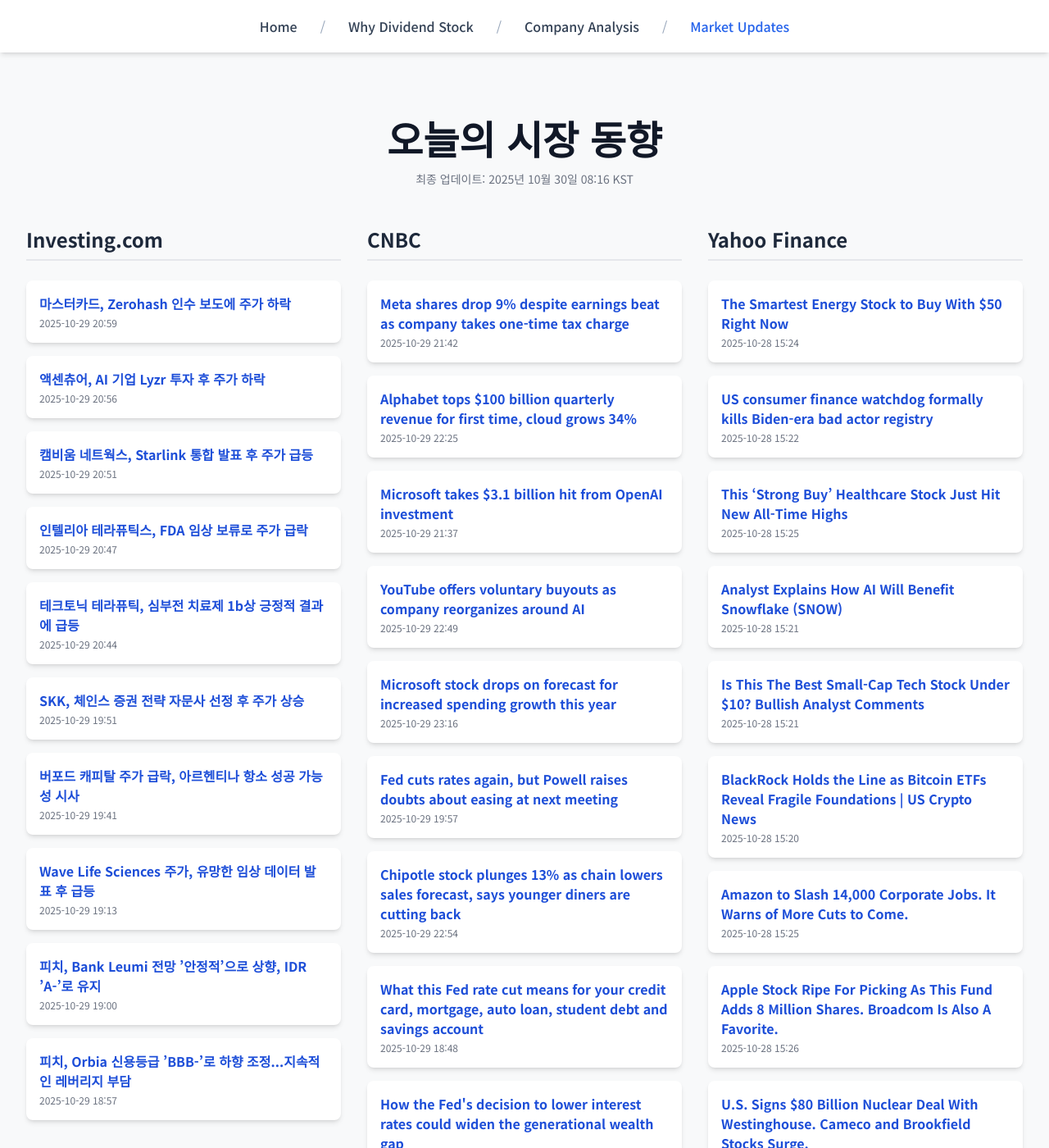
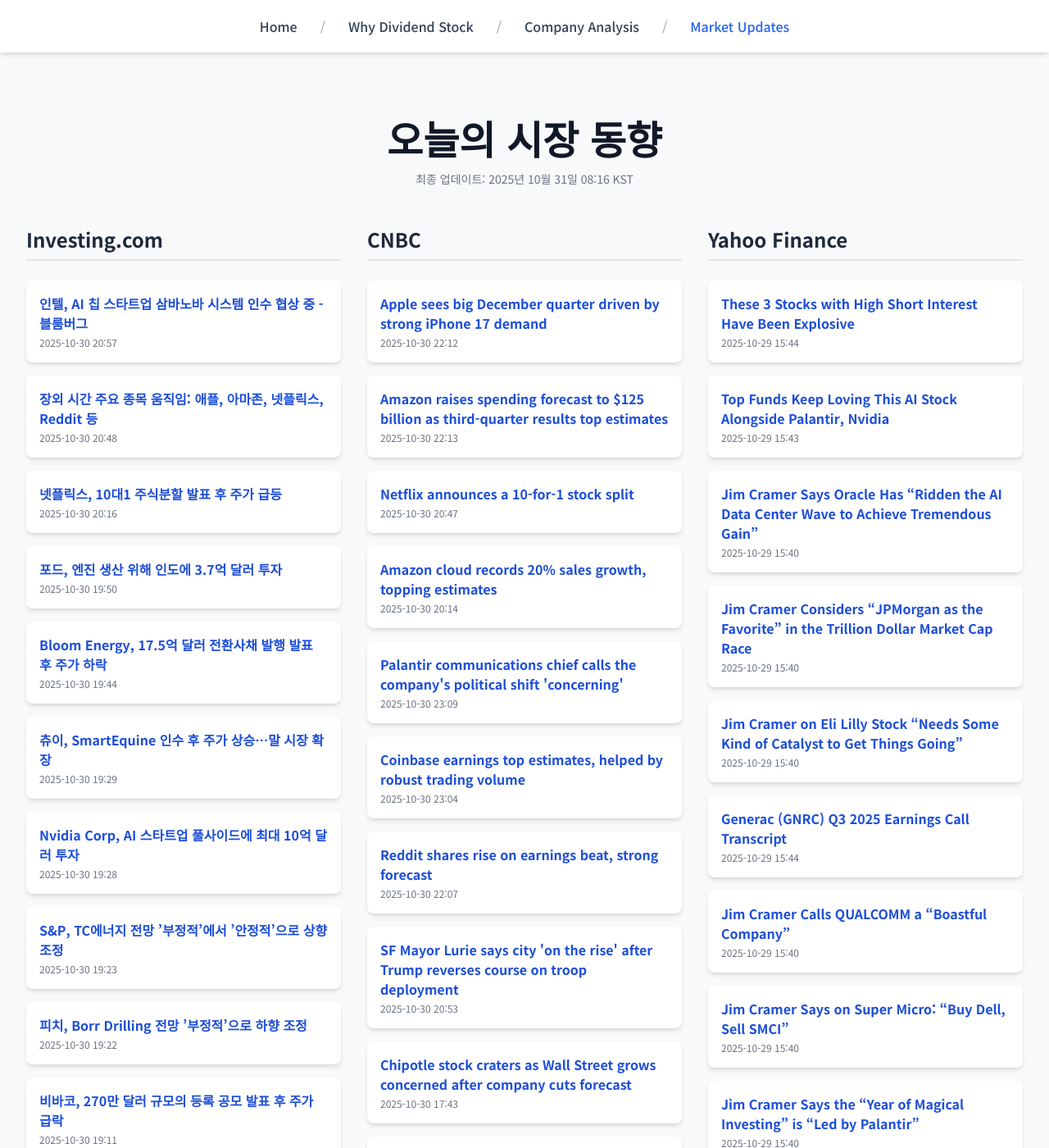
Before and after one commit to Kay-Hwang/my-company-analysis, a Jekyll site: the page built from market-updates.html, in a window 1280 px wide and 1400 px high. Shown: the whole window at 82% size. Built offline with Jekyll 4.4.1, drawn with Linux system fonts in a browser that asks for light colours; nearby versions of some CDN libraries; a script that is not in the unit is left out; some of the changed text lies outside the part shown.

Commit message:
Update daily data

```diff
--- a/_data/latest_data.json
+++ b/_data/latest_data.json
@@ -1,190 +1,190 @@
 {
-  "lastUpdated": "2025년 10월 30일 08:16 KST",
+  "lastUpdated": "2025년 10월 31일 08:16 KST",
   "news": {
     "investing": [
       {
-        "title": "마스터카드, Zerohash 인수 보도에 주가 하락",
-        "link": "https://kr.investing.com/news/stock-market-news/article-93CH-1689969",
-        "pubDate": "2025-10-29 20:59:35",
-        "summary": "마스터카드, Zerohash 인수 보도에 주가 하락"
+        "title": "인텔, AI 칩 스타트업 삼바노바 시스템 인수 협상 중 - 블룸버그",
+        "link": "https://kr.investing.com/news/stock-market-news/article-93CH-1692940",
+        "pubDate": "2025-10-30 20:57:41",
+        "summary": "인텔, AI 칩 스타트업 삼바노바 시스템 인수 협상 중 - 블룸버그"
       },
       {
-        "title": "액센츄어, AI 기업 Lyzr 투자 후 주가 하락",
-        "link": "https://kr.investing.com/news/stock-market-news/article-93CH-1689965",
-        "pubDate": "2025-10-29 20:56:23",
-        "summary": "액센츄어, AI 기업 Lyzr 투자 후 주가 하락"
+        "title": "장외 시간 주요 종목 움직임: 애플, 아마존, 넷플릭스, Reddit 등",
+        "link": "https://kr.investing.com/news/stock-market-news/article-432SI-1692913",
+        "pubDate": "2025-10-30 20:48:28",
+        "summary": "장외 시간 주요 종목 움직임: 애플, 아마존, 넷플릭스, Reddit 등"
       },
       {
-        "title": "캠비움 네트웍스, Starlink 통합 발표 후 주가 급등",
-        "link": "https://kr.investing.com/news/stock-market-news/article-93CH-1689962",
-        "pubDate": "2025-10-29 20:51:32",
-        "summary": "캠비움 네트웍스, Starlink 통합 발표 후 주가 급등"
+        "title": "넷플릭스, 10대1 주식분할 발표 후 주가 급등",
+        "link": "https://kr.investing.com/news/stock-market-news/article-1692756",
+        "pubDate": "2025-10-30 20:16:32",
+        "summary": "넷플릭스, 10대1 주식분할 발표 후 주가 급등"
       },
       {
-        "title": "인텔리아 테라퓨틱스, FDA 임상 보류로 주가 급락",
-        "link": "https://kr.investing.com/news/stock-market-news/article-93CH-1689956",
-        "pubDate": "2025-10-29 20:47:15",
-        "summary": "인텔리아 테라퓨틱스, FDA 임상 보류로 주가 급락"
+        "title": "포드, 엔진 생산 위해 인도에 3.7억 달러 투자",
+        "link": "https://kr.investing.com/news/stock-market-news/article-93CH-1692673",
+        "pubDate": "2025-10-30 19:50:10",
+        "summary": "포드, 엔진 생산 위해 인도에 3.7억 달러 투자"
       },
       {
-        "title": "테크토닉 테라퓨틱, 심부전 치료제 1b상 긍정적 결과에 급등",
-        "link": "https://kr.investing.com/news/stock-market-news/article-93CH-1689953",
-        "pubDate": "2025-10-29 20:44:46",
-        "summary": "테크토닉 테라퓨틱, 심부전 치료제 1b상 긍정적 결과에 급등"
+        "title": "Bloom Energy, 17.5억 달러 전환사채 발행 발표 후 주가 하락",
+        "link": "https://kr.investing.com/news/stock-market-news/article-93CH-1692666",
+        "pubDate": "2025-10-30 19:44:16",
+        "summary": "Bloom Energy, 17.5억 달러 전환사채 발행 발표 후 주가 하락"
       },
       {
-        "title": "SKK, 체인스 증권 전략 자문사 선정 후 주가 상승",
-        "link": "https://kr.investing.com/news/stock-market-news/article-93CH-1689800",
-        "pubDate": "2025-10-29 19:51:50",
-        "summary": "SKK, 체인스 증권 전략 자문사 선정 후 주가 상승"
+        "title": "츄이, SmartEquine 인수 후 주가 상승…말 시장 확장",
+        "link": "https://kr.investing.com/news/stock-market-news/article-93CH-1692651",
+        "pubDate": "2025-10-30 19:29:34",
+        "summary": "츄이, SmartEquine 인수 후 주가 상승…말 시장 확장"
       },
       {
-        "title": "버포드 캐피탈 주가 급락, 아르헨티나 항소 성공 가능성 시사",
-        "link": "https://kr.investing.com/news/stock-market-news/article-93CH-1689795",
-        "pubDate": "2025-10-29 19:41:42",
-        "summary": "버포드 캐피탈 주가 급락, 아르헨티나 항소 성공 가능성 시사"
+        "title": "Nvidia Corp, AI 스타트업 풀사이드에 최대 10억 달러 투자",
+        "link": "https://kr.investing.com/news/stock-market-news/article-93CH-1692650",
+        "pubDate": "2025-10-30 19:28:16",
+        "summary": "Nvidia Corp, AI 스타트업 풀사이드에 최대 10억 달러 투자"
       },
       {
-        "title": "Wave Life Sciences 주가, 유망한 임상 데이터 발표 후 급등",
-        "link": "https://kr.investing.com/news/stock-market-news/article-1689787",
-        "pubDate": "2025-10-29 19:13:28",
-        "summary": "Wave Life Sciences 주가, 유망한 임상 데이터 발표 후 급등"
+        "title": "S&P, TC에너지 전망 ’부정적’에서 ’안정적’으로 상향 조정",
+        "link": "https://kr.investing.com/news/stock-market-news/article-93CH-1692646",
+        "pubDate": "2025-10-30 19:23:46",
+        "summary": "S&P, TC에너지 전망 ’부정적’에서 ’안정적’으로 상향 조정"
       },
       {
-        "title": "피치, Bank Leumi 전망 ’안정적’으로 상향, IDR ’A-’로 유지",
-        "link": "https://kr.investing.com/news/stock-market-news/article-93CH-1689771",
-        "pubDate": "2025-10-29 19:00:57",
-        "summary": "피치, Bank Leumi 전망 ’안정적’으로 상향, IDR ’A-’로 유지"
+        "title": "피치, Borr Drilling 전망 ’부정적’으로 하향 조정",
+        "link": "https://kr.investing.com/news/stock-market-news/article-93CH-1692643",
+        "pubDate": "2025-10-30 19:22:58",
+        "summary": "피치, Borr Drilling 전망 ’부정적’으로 하향 조정"
       },
       {
-        "title": "피치, Orbia 신용등급 ’BBB-’로 하향 조정...지속적인 레버리지 부담",
-        "link": "https://kr.investing.com/news/stock-market-news/article-93CH-1689769",
-        "pubDate": "2025-10-29 18:57:20",
-        "summary": "피치, Orbia 신용등급 ’BBB-’로 하향 조정...지속적인 레버리지 부담"
+        "title": "비바코, 270만 달러 규모의 등록 공모 발표 후 주가 급락",
+        "link": "https://kr.investing.com/news/stock-market-news/article-93CH-1692632",
+        "pubDate": "2025-10-30 19:11:40",
+        "summary": "비바코, 270만 달러 규모의 등록 공모 발표 후 주가 급락"
       }
     ],
     "cnbc": [
       {
-        "title": "Meta shares drop 9% despite earnings beat as company takes one-time tax charge",
-        "link": "https://www.cnbc.com/2025/10/29/meta-q3-earnings-report-2025.html",
-        "pubDate": "Wed, 29 Oct 2025 21:42:05 GMT",
-        "summary": "Meta reported third-quarter earnings on Wednesday and saw shares drop 9% after it said it would take a one-time tax charge."
+        "title": "Apple sees big December quarter driven by strong iPhone 17 demand",
+        "link": "https://www.cnbc.com/2025/10/30/apple-aapl-earnings-report-q4-2025.html",
+        "pubDate": "Thu, 30 Oct 2025 22:12:03 GMT",
+        "summary": "The fourth quarter, which runs through the end of September, is the first quarter that includes sales from new iPhone 17 models."
       },
       {
-        "title": "Alphabet tops $100 billion quarterly revenue for first time, cloud grows 34%",
-        "link": "https://www.cnbc.com/2025/10/29/alphabet-google-q3-earnings.html",
-        "pubDate": "Wed, 29 Oct 2025 22:25:53 GMT",
-        "summary": "Alphabet reported third-quarter earnings after the bell Wednesday."
+        "title": "Amazon raises spending forecast to $125 billion as third-quarter results top estimates",
+        "link": "https://www.cnbc.com/2025/10/30/amazon-amzn-q3-earnings-report-2025.html",
+        "pubDate": "Thu, 30 Oct 2025 22:13:55 GMT",
+        "summary": "AWS revenue accelerated 20.2% to $33 billion, which CEO Andy Jassy said was a pace it hadn't seen since 2022."
       },
       {
-        "title": "Microsoft takes $3.1 billion hit from OpenAI investment",
-        "link": "https://www.cnbc.com/2025/10/29/microsoft-open-ai-investment-earnings.html",
-        "pubDate": "Wed, 29 Oct 2025 21:37:39 GMT",
-        "summary": "Microsoft and OpenAI are key partners in cloud and artificial intelligence, but they're increasingly becoming competitors as well."
+        "title": "Netflix announces a 10-for-1 stock split",
+        "link": "https://www.cnbc.com/2025/10/30/netflix-stock-split.html",
+        "pubDate": "Thu, 30 Oct 2025 20:47:33 GMT",
+        "summary": "The stock is currently one of 10 stocks in the S&amp;P 500 with a price above $1,000."
       },
       {
-        "title": "YouTube offers voluntary buyouts as company reorganizes around AI",
-        "link": "https://www.cnbc.com/2025/10/29/youtube-offers-voluntary-buyouts-as-company-reorganizes-around-ai.html",
-        "pubDate": "Wed, 29 Oct 2025 22:49:22 GMT",
-        "summary": "In an internal memo to staff, YouTube CEO Neal Mohan said the platform is reorganizing its product teams for the first time in a decade."
+        "title": "Amazon cloud records 20% sales growth, topping estimates",
+        "link": "https://www.cnbc.com/2025/10/30/aws-q3-2025-earnings-report-amazon-cloud.html",
+        "pubDate": "Thu, 30 Oct 2025 20:14:15 GMT",
+        "summary": "Amazon Web Services is the world's top provider of cloud infrastructure, but it's facing intensifying pressure from competitors Google and Microsoft."
       },
       {
-        "title": "Microsoft stock drops on forecast for increased spending growth this year",
-        "link": "https://www.cnbc.com/2025/10/29/microsoft-msft-q1-2026-earnings-report.html",
-        "pubDate": "Wed, 29 Oct 2025 23:16:06 GMT",
-        "summary": "Microsoft's cloud business has been growing faster than rival Amazon Web Services, as the company ramps up artificial intelligence investments."
+        "title": "Palantir communications chief calls the company's political shift 'concerning'",
+        "link": "https://www.cnbc.com/2025/10/30/palantir-trump-karp-politics.html",
+        "pubDate": "Thu, 30 Oct 2025 23:09:26 GMT",
+        "summary": "Palantir Head of Global Communications Lisa Gordon's comments come as CEO Alex Karp aligns himself further with the Trump administration."
       },
       {
-        "title": "Fed cuts rates again, but Powell raises doubts about easing at next meeting",
-        "link": "https://www.cnbc.com/2025/10/29/fed-rate-decision-october-2025.html",
-        "pubDate": "Wed, 29 Oct 2025 19:57:56 GMT",
-        "summary": "The Federal Reserve on Wednesday released its interest decision following a two-day meeting."
+        "title": "Coinbase earnings top estimates, helped by robust trading volume",
+        "link": "https://www.cnbc.com/2025/10/30/coinbase-shares-rise-on-third-quarter-earnings-beat-.html",
+        "pubDate": "Thu, 30 Oct 2025 23:04:59 GMT",
+        "summary": "Coinbase shares rose more than 2% after the crypto exchange posted better-than-expected earnings and revenue for the third quarter."
       },
       {
-        "title": "Chipotle stock plunges 13% as chain lowers sales forecast, says younger diners are cutting back",
-        "link": "https://www.cnbc.com/2025/10/29/chipotle-cmg-earnings-q3-2025.html",
-        "pubDate": "Wed, 29 Oct 2025 22:54:54 GMT",
-        "summary": "Shares of Chipotle have tumbled 33% this year, dragging its market value down to roughly $54 billion."
+        "title": "Reddit shares rise on earnings beat, strong forecast",
+        "link": "https://www.cnbc.com/2025/10/30/reddit-rddt-q3-2025.html",
+        "pubDate": "Thu, 30 Oct 2025 22:07:39 GMT",
+        "summary": "Reddit reported third-quarter earnings on Thursday in which the company beat on the top and bottom and provided strong guidance."
       },
       {
-        "title": "What this Fed rate cut means for your credit card, mortgage, auto loan, student debt and savings account",
-        "link": "https://www.cnbc.com/2025/10/29/fed-rate-cut-credit-cards-mortgages-savings.html",
-        "pubDate": "Wed, 29 Oct 2025 18:48:59 GMT",
-        "summary": "Here’s a look at all of the ways the Fed decision could affect your finances."
+        "title": "SF Mayor Lurie says city 'on the rise' after Trump reverses course on troop deployment",
+        "link": "https://www.cnbc.com/2025/10/30/sf-mayor-daniel-lurie-says-city-improving-after-trump-deployment-issue.html",
+        "pubDate": "Thu, 30 Oct 2025 20:53:08 GMT",
+        "summary": "Mayor Lurie told CNBC that he feels pressure \"every day\" to deliver safe and clean streets for residents."
+      },
+      {
+        "title": "Chipotle stock craters as Wall Street grows concerned after company cuts forecast",
+        "link": "https://www.cnbc.com/2025/10/30/chipotle-stock-falls-after-q3-earnings-report.html",
+        "pubDate": "Thu, 30 Oct 2025 17:43:44 GMT",
+        "summary": "At least five Wall Street analysts have cut their price targets for Chipotle shares after the chain's third-quarter earnings report."
       },
       {
         "title": "How the Fed's decision to lower interest rates could widen the generational wealth gap",
         "link": "https://www.cnbc.com/2025/10/29/fed-rate-cut-generational-wealth-gap.html",
-        "pubDate": "Wed, 29 Oct 2025 18:04:19 GMT",
+        "pubDate": "Thu, 30 Oct 2025 12:55:04 GMT",
         "summary": "Lowering the federal funds rate typically leads to increases in asset values and may widen wealth gaps in the U.S."
-      },
-      {
-        "title": "ServiceNow CEO denies AI companies are threatening enterprise software: 'They don't do what we do'",
-        "link": "https://www.cnbc.com/2025/10/29/servicenow-ceo-ai-companies-enterprise.html",
-        "pubDate": "Wed, 29 Oct 2025 22:52:00 GMT",
-        "summary": "ServiceNow CEO Bill McDermott pushed back against the idea that artificial intelligence technology will make enterprise software redundant."
       }
     ],
     "yahoo": [
       {
-        "title": "The Smartest Energy Stock to Buy With $50 Right Now",
-        "link": "https://finance.yahoo.com/news/smartest-energy-stock-buy-50-152400316.html",
-        "pubDate": "2025-10-28T15:24:00Z",
-        "summary": "The Smartest Energy Stock to Buy With $50 Right Now"
+        "title": "These 3 Stocks with High Short Interest Have Been Explosive",
+        "link": "https://finance.yahoo.com/news/3-stocks-high-short-interest-154408699.html",
+        "pubDate": "2025-10-29T15:44:08Z",
+        "summary": "These 3 Stocks with High Short Interest Have Been Explosive"
       },
       {
-        "title": "US consumer finance watchdog formally kills Biden-era bad actor registry",
-        "link": "https://finance.yahoo.com/news/us-consumer-finance-watchdog-formally-152231388.html",
-        "pubDate": "2025-10-28T15:22:31Z",
-        "summary": "US consumer finance watchdog formally kills Biden-era bad actor registry"
+        "title": "Top Funds Keep Loving This AI Stock Alongside Palantir, Nvidia",
+        "link": "https://www.investors.com/research/breakout-stocks-technical-analysis/applovin-stock-rides-ai-demand-alongside-palantir-nvidia/?src=A00220&yptr=yahoo",
+        "pubDate": "2025-10-29T15:43:01Z",
+        "summary": "Top Funds Keep Loving This AI Stock Alongside Palantir, Nvidia"
       },
       {
-        "title": "This ‘Strong Buy’ Healthcare Stock Just Hit New All-Time Highs",
-        "link": "https://finance.yahoo.com/news/strong-buy-healthcare-stock-just-152503485.html",
-        "pubDate": "2025-10-28T15:25:03Z",
-        "summary": "This ‘Strong Buy’ Healthcare Stock Just Hit New All-Time Highs"
+        "title": "Jim Cramer Says Oracle Has “Ridden the AI Data Center Wave to Achieve Tremendous Gain”",
+        "link": "https://finance.yahoo.com/news/jim-cramer-says-oracle-ridden-154027707.html",
+        "pubDate": "2025-10-29T15:40:27Z",
+        "summary": "Jim Cramer Says Oracle Has “Ridden the AI Data Center Wave to Achieve Tremendous Gain”"
       },
       {
-        "title": "Analyst Explains How AI Will Benefit Snowflake (SNOW)",
-        "link": "https://finance.yahoo.com/news/analyst-explains-ai-benefit-snowflake-152139984.html",
-        "pubDate": "2025-10-28T15:21:39Z",
-        "summary": "Analyst Explains How AI Will Benefit Snowflake (SNOW)"
+        "title": "Jim Cramer Considers “JPMorgan as the Favorite” in the Trillion Dollar Market Cap Race",
+        "link": "https://finance.yahoo.com/news/jim-cramer-considers-jpmorgan-favorite-154028490.html",
+        "pubDate": "2025-10-29T15:40:28Z",
+        "summary": "Jim Cramer Considers “JPMorgan as the Favorite” in the Trillion Dollar Market Cap Race"
       },
       {
-        "title": "Is This The Best Small-Cap Tech Stock Under $10? Bullish Analyst Comments",
-        "link": "https://finance.yahoo.com/news/best-small-cap-tech-stock-152134388.html",
-        "pubDate": "2025-10-28T15:21:34Z",
-        "summary": "Is This The Best Small-Cap Tech Stock Under $10? Bullish Analyst Comments"
+        "title": "Jim Cramer on Eli Lilly Stock “Needs Some Kind of Catalyst to Get Things Going”",
+        "link": "https://finance.yahoo.com/news/jim-cramer-eli-lilly-stock-154024447.html",
+        "pubDate": "2025-10-29T15:40:24Z",
+        "summary": "Jim Cramer on Eli Lilly Stock “Needs Some Kind of Catalyst to Get Things Going”"
       },
       {
-        "title": "BlackRock Holds the Line as Bitcoin ETFs Reveal Fragile Foundations | US Crypto News",
-        "link": "https://finance.yahoo.com/news/blackrock-holds-line-bitcoin-etfs-152036789.html",
-        "pubDate": "2025-10-28T15:20:36Z",
-        "summary": "BlackRock Holds the Line as Bitcoin ETFs Reveal Fragile Foundations | US Crypto News"
+        "title": "Generac (GNRC) Q3 2025 Earnings Call Transcript",
+        "link": "https://finance.yahoo.com/news/generac-gnrc-q3-2025-earnings-154447868.html",
+        "pubDate": "2025-10-29T15:44:47Z",
+        "summary": "Generac (GNRC) Q3 2025 Earnings Call Transcript"
       },
       {
-        "title": "Amazon to Slash 14,000 Corporate Jobs. It Warns of More Cuts to Come.",
-        "link": "https://www.barrons.com/articles/amazon-stock-price-job-cuts-14000-6137c577?siteid=yhoof2&yptr=yahoo",
-        "pubDate": "2025-10-28T15:25:00Z",
-        "summary": "Amazon to Slash 14,000 Corporate Jobs. It Warns of More Cuts to Come."
+        "title": "Jim Cramer Calls QUALCOMM a “Boastful Company”",
+        "link": "https://finance.yahoo.com/news/jim-cramer-calls-qualcomm-boastful-154046549.html",
+        "pubDate": "2025-10-29T15:40:46Z",
+        "summary": "Jim Cramer Calls QUALCOMM a “Boastful Company”"
       },
       {
-        "title": "Apple Stock Ripe For Picking As This Fund Adds 8 Million Shares. Broadcom Is Also A Favorite.",
-        "link": "https://www.investors.com/research/apple-stock-aapl-broadcom-avgo-datadog-ddog-air/?src=A00220&yptr=yahoo",
-        "pubDate": "2025-10-28T15:26:20Z",
-        "summary": "Apple Stock Ripe For Picking As This Fund Adds 8 Million Shares. Broadcom Is Also A Favorite."
+        "title": "Jim Cramer Says on Super Micro: “Buy Dell, Sell SMCI”",
+        "link": "https://finance.yahoo.com/news/jim-cramer-says-super-micro-154038912.html",
+        "pubDate": "2025-10-29T15:40:38Z",
+        "summary": "Jim Cramer Says on Super Micro: “Buy Dell, Sell SMCI”"
       },
       {
-        "title": "U.S. Signs $80 Billion Nuclear Deal With Westinghouse. Cameco and Brookfield Stocks Surge.",
-        "link": "https://www.barrons.com/articles/cameco-brookfield-stocks-westinghouse-nuclear-deal-f045ab33?siteid=yhoof2&yptr=yahoo",
-        "pubDate": "2025-10-28T15:21:00Z",
-        "summary": "U.S. Signs $80 Billion Nuclear Deal With Westinghouse. Cameco and Brookfield Stocks Surge."
+        "title": "Jim Cramer Says the “Year of Magical Investing” is “Led by Palantir”",
+        "link": "https://finance.yahoo.com/news/jim-cramer-says-magical-investing-154044363.html",
+        "pubDate": "2025-10-29T15:40:44Z",
+        "summary": "Jim Cramer Says the “Year of Magical Investing” is “Led by Palantir”"
       },
       {
-        "title": "Trump’s Media Company Gets Into Prediction Markets",
-        "link": "https://www.wsj.com/livecoverage/stock-market-today-dow-sp-500-nasdaq-10-28-2025/card/trump-s-media-company-gets-into-prediction-markets-Q7q1uLAkZyNatPx432ha?siteid=yhoof2&yptr=yahoo",
-        "pubDate": "2025-10-28T15:19:10Z",
-        "summary": "Trump’s Media Company Gets Into Prediction Markets"
+        "title": "Jim Cramer Says “Visa Should be a Trillionaire Within Three Years” If It Keeps Up Its Growth",
+        "link": "https://finance.yahoo.com/news/jim-cramer-says-visa-trillionaire-154022881.html",
+        "pubDate": "2025-10-29T15:40:22Z",
+        "summary": "Jim Cramer Says “Visa Should be a Trillionaire Within Three Years” If It Keeps Up Its Growth"
       }
     ]
   }
```
